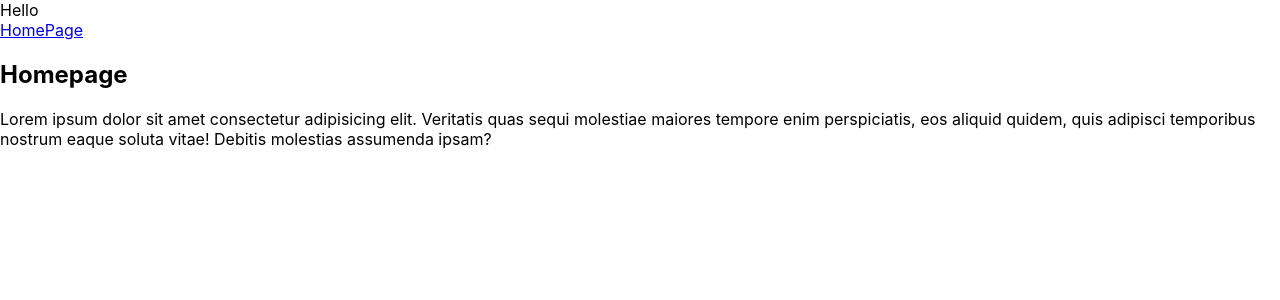
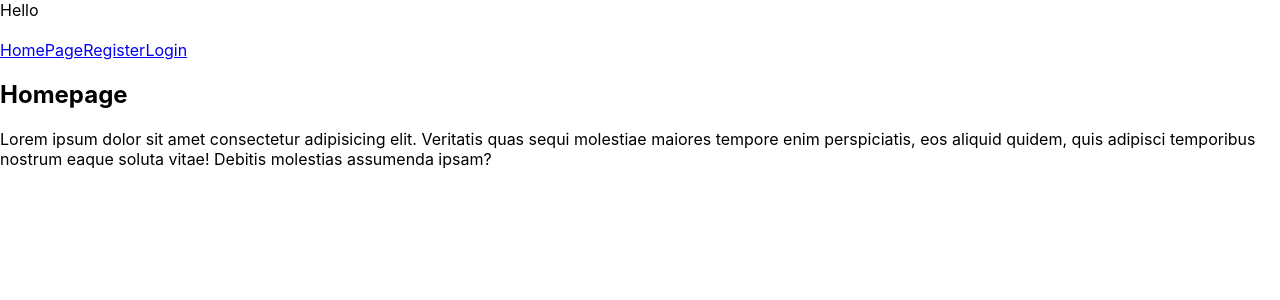
Before and after one commit to nathansolfan/formapp, a React (Create React App) app: page / in a window 1280 px wide. Shown: the top 300 px of the page. Built offline with nearby package versions, Linux system fonts and the light colour scheme.

Commit message:
Create the paths to register/login/home on the navbar section

```diff
--- a/src/App.js
+++ b/src/App.js
@@ -16,6 +16,8 @@ function App() {
     <div>
       <div>Hello</div>
 
+      <br />
+
       <Router>
         <div>
           <Navbar />
--- a/src/Navbar.js
+++ b/src/Navbar.js
@@ -5,6 +5,8 @@ export default function Navbar() {
   return (
     <div>
       <Link to="/">HomePage</Link>
+      <Link to="/register">Register</Link>
+      <Link to="/login">Login</Link>
     </div>
   );
 }
```
